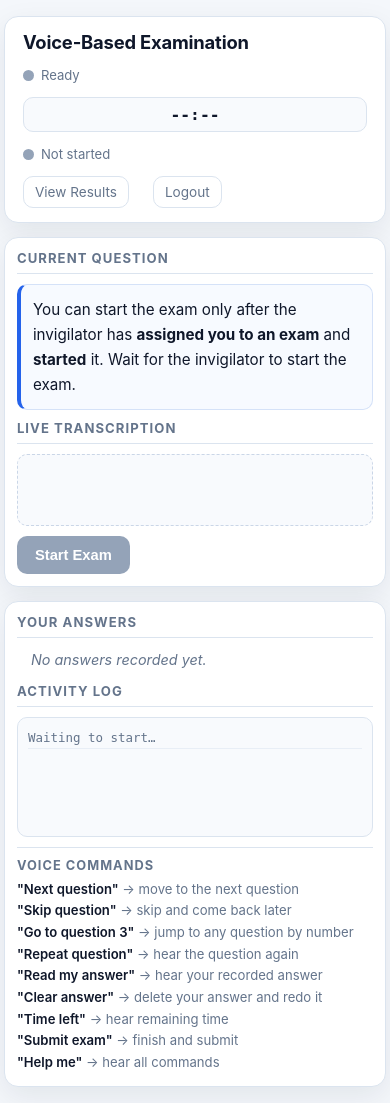
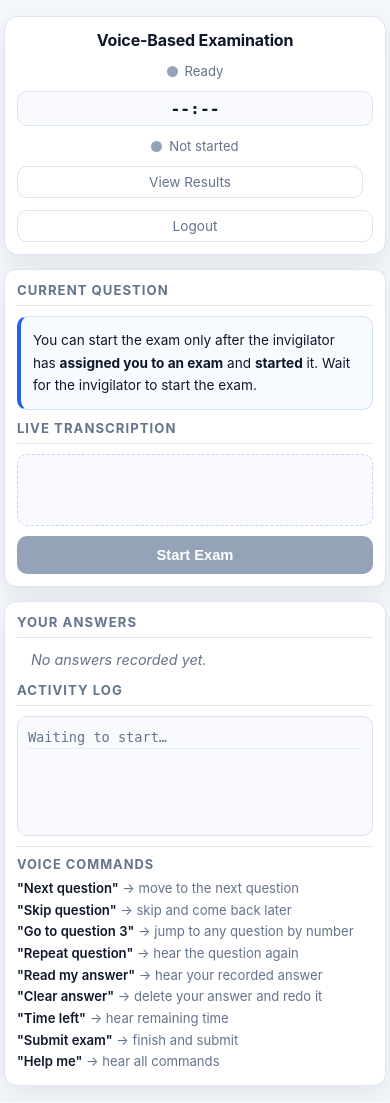
Before and after one commit to Gobu105/Voice_Based_Examination, a Flask app: template app/templates/candidate/student_dashboard.html in a window 390 px wide. Run offline with Flask 3, Linux system fonts and the light colour scheme; the template is opened without the code that fills it, so the values that code supplies are empty.

Commit message:
Responsive and testing

```diff
--- a/app/static/css/responsive.css
+++ b/app/static/css/responsive.css
@@ -113,3 +113,202 @@
         padding: 12px;
     }
 }
+
+/* =========================
+   EXTRA RESPONSIVE FIXES
+========================= */
+
+@media (max-width: 768px) {
+
+    /* Tables */
+    .data-table {
+        display: block;
+        overflow-x: auto;
+        white-space: nowrap;
+        border-radius: 10px;
+    }
+
+    /* Forms */
+    .form-group {
+        width: 100%;
+    }
+
+    .form-group input,
+    .form-group select,
+    .form-group textarea {
+        width: 100%;
+    }
+
+    /* Buttons */
+    .btn,
+    .btn-primary,
+    .btn-success,
+    .btn-danger {
+        width: 100%;
+        justify-content: center;
+    }
+
+    /* User action buttons */
+    .user-actions {
+        flex-direction: column;
+        width: 100%;
+    }
+
+    .user-actions .btn {
+        width: 100%;
+    }
+
+    /* Header layout */
+    .exam-header,
+    .header {
+        gap: 12px;
+    }
+
+    .exam-header h1,
+    .header h2 {
+        width: 100%;
+        text-align: center;
+    }
+
+    /* Timer */
+    .exam-timer {
+        width: 100%;
+    }
+
+    /* Status bar */
+    .status-bar {
+        width: 100%;
+        justify-content: center;
+    }
+
+    /* Panels */
+    .panel,
+    .card {
+        padding: 14px;
+    }
+
+    /* Assignment & session cards */
+    .assignment-item,
+    .session-item,
+    .student-item,
+    .answer-card {
+        width: 100%;
+    }
+
+    /* Grid fix */
+    .exam-grid,
+    .two-col,
+    .assignment-grid {
+        grid-template-columns: 1fr;
+    }
+}
+
+
+/* =========================
+   SMALL MOBILE DEVICES
+========================= */
+
+@media (max-width: 480px) {
+
+    body {
+        font-size: 13px;
+    }
+
+    .login-box {
+        padding: 22px 18px;
+    }
+
+    .panel,
+    .card {
+        padding: 12px;
+        border-radius: 12px;
+    }
+
+    .question-display,
+    .transcript-area,
+    .answer-text,
+    .log-area {
+        font-size: 0.85rem;
+    }
+
+    .exam-header {
+        padding: 12px;
+    }
+
+    .exam-header h1 {
+        font-size: 1rem;
+        line-height: 1.4;
+    }
+
+    .logout-link,
+    .logout {
+        width: 100%;
+        text-align: center;
+    }
+
+    .grading-row {
+        flex-direction: column;
+        align-items: stretch;
+    }
+
+    .grading-row input {
+        width: 100%;
+    }
+
+    .publish-section {
+        flex-direction: column;
+        align-items: stretch;
+    }
+
+    .control-panel {
+        flex-direction: column;
+        align-items: stretch;
+    }
+
+    .result-row {
+        grid-template-columns: 1fr;
+    }
+
+    .command-help ul {
+        padding-left: 0;
+    }
+}
+
+@media (max-width: 768px) {
+
+    /* Fix form alignment */
+    .form-row {
+        flex-direction: column;
+        align-items: stretch;
+        width: 100%;
+    }
+
+    .form-group {
+        width: 100%;
+    }
+
+    .form-group input,
+    .form-group select,
+    .form-group textarea {
+        width: 100%;
+    }
+
+    /* Create student form fix */
+    #create-user-form {
+        width: 100%;
+    }
+
+    #create-user-form .form-group {
+        width: 100%;
+    }
+
+    #create-user-form input,
+    #create-user-form select {
+        width: 100%;
+    }
+
+    /* Remove right-side shrinking */
+    #registration-number-group {
+        width: 100%;
+    }
+}
--- a/requirements.txt
+++ b/requirements.txt
@@ -8,3 +8,4 @@ Werkzeug==3.1.4
 pymongo
 cryptography
 openai-whisper
+pytest==7.4.0
```
Also changed, not shown: tests/check_env.py (added, +12 -0 lines), tests/test_ai_service.py (added, +27 -0 lines), tests/test_auth_service.py (added, +106 -0 lines), tests/test_crypto_service.py (added, +93 -0 lines), tests/test_session_service.py (added, +56 -0 lines), 1 other file.
